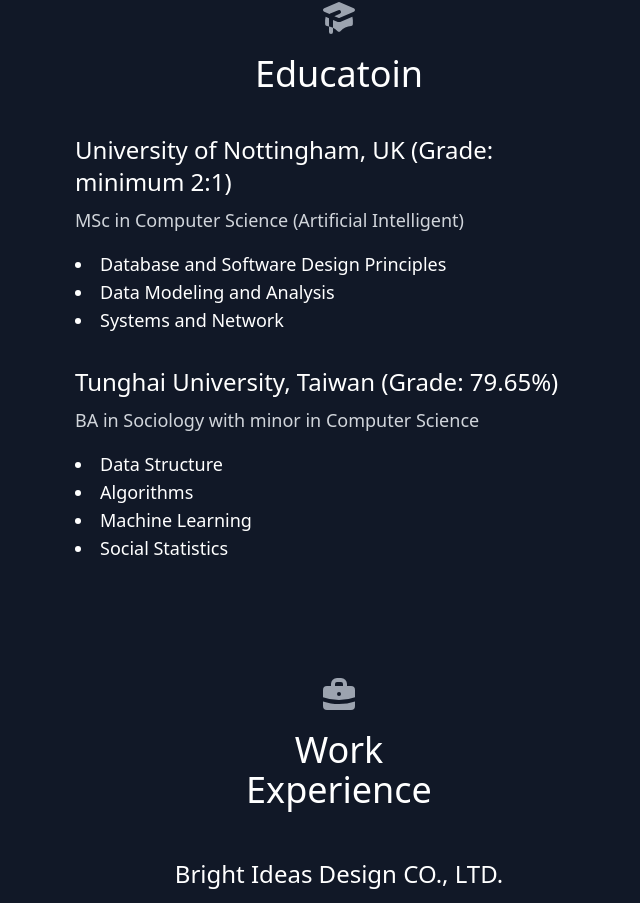
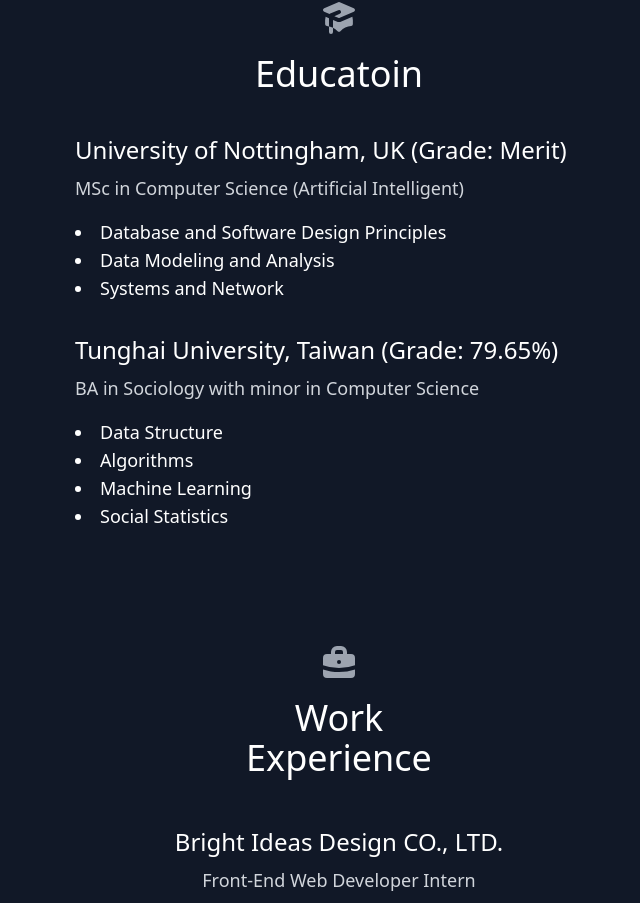
Before and after one commit to RickyUomo/portfolio, a React (Create React App) app: page / in a window 1280 px wide. Shown: the part 1926-2829 px from the top of the page, without its empty margins (301-941 px from the left). Built offline with nearby package versions, Linux system fonts and the light colour scheme.

Commit message:
update master grade

```diff
--- a/src/components/Education.js
+++ b/src/components/Education.js
@@ -15,7 +15,7 @@
             <div className="text-white flex flex-col text-left">
                 <div className="mb-8 text-lg">
                     <h1 className="text-2xl mb-2 ">
-                        University of Nottingham, UK (Grade: minimum 2:1)
+                        University of Nottingham, UK (Grade: Merit)
                     </h1>
                     <h3 className="text-lg mb-4 text-gray-300">
                         MSc in Computer Science (Artificial Intelligent)
```
